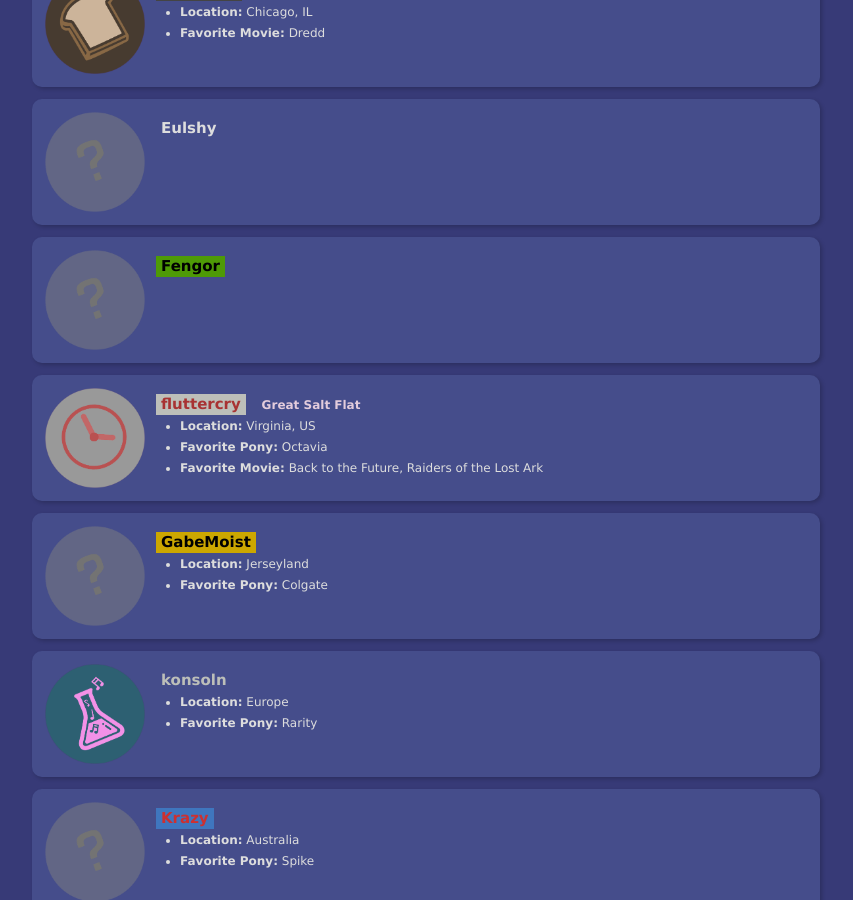
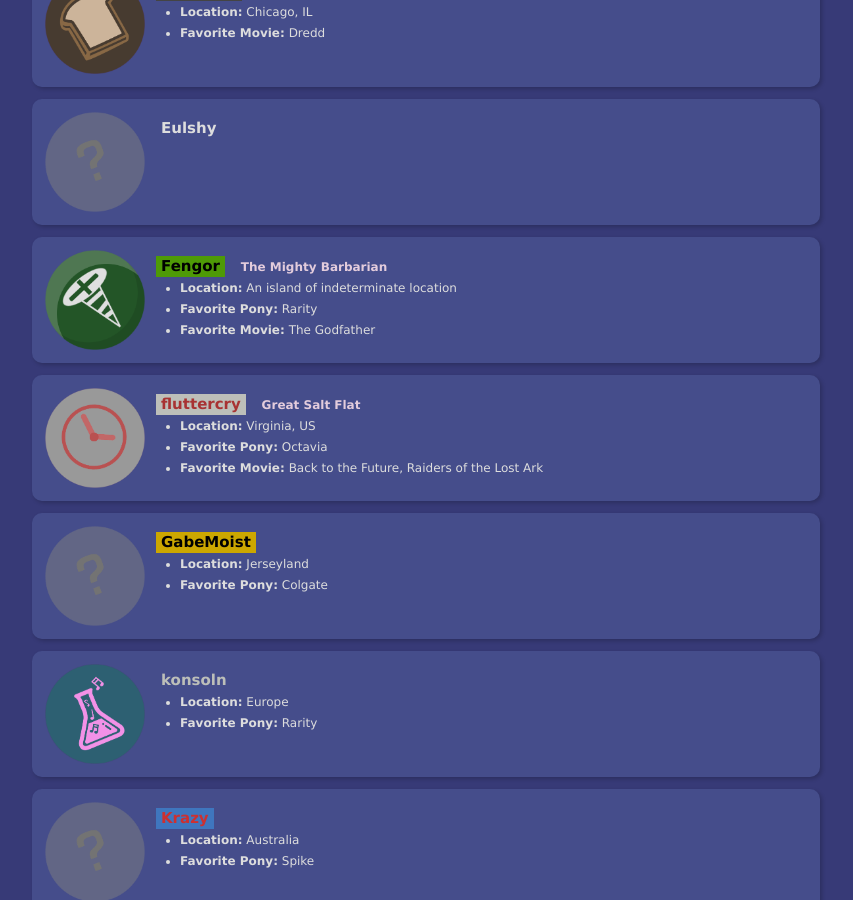
Before and after one commit to Bronystate/brstv3, a Jekyll site: the page built from index_about.md, in a window 1280 px wide and 900 px high, scrolled down 960 px. Shown: the whole window, without its empty margins (4-857 px from the left). Built offline with Jekyll 4.4.1, drawn with Linux system fonts in a browser that asks for light colours; nearby versions of some CDN libraries.

Commit message:
Updated staff listing
Updated my staff entry to no longer be blank.

```diff
--- a/_data/staff-list.yml
+++ b/_data/staff-list.yml
@@ -44,6 +44,10 @@ staff:
   - nick: Fengor
     forecolor: 1
     backcolor: 3
+    title: The Mighty Barbarian
+    location: An island of indeterminate location
+    favpone: Rarity
+    favmovie: The Godfather
 
   - nick: fluttercry
     forecolor: 5
```
Also changed, not shown: assets/img/staff-list/Fengor.png.
